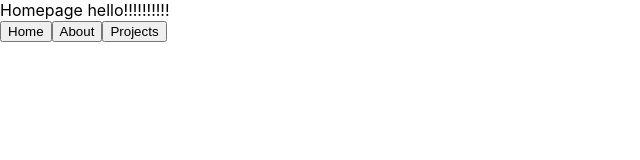
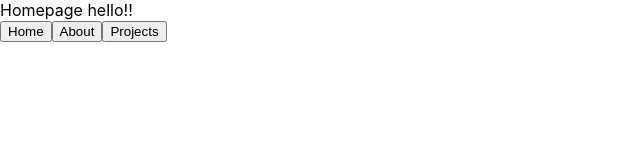
Before and after one commit to okarney/personal-website, a React (Create React App) app: page /#/ in a window 1280 px wide. Shown: the top 160 px of the page, without its empty margins (0-640 px from the left). Built offline with nearby package versions, Linux system fonts and the light colour scheme.

Commit message:
please work

```diff
--- a/src/Components/Homepage.tsx
+++ b/src/Components/Homepage.tsx
@@ -29,7 +29,7 @@ const goToHome = () => {
 
   return (
     <div>
-        <span>Homepage hello!!!!!!!!!!</span>
+        <span>Homepage hello!!</span>
 
         <div>
 
```
